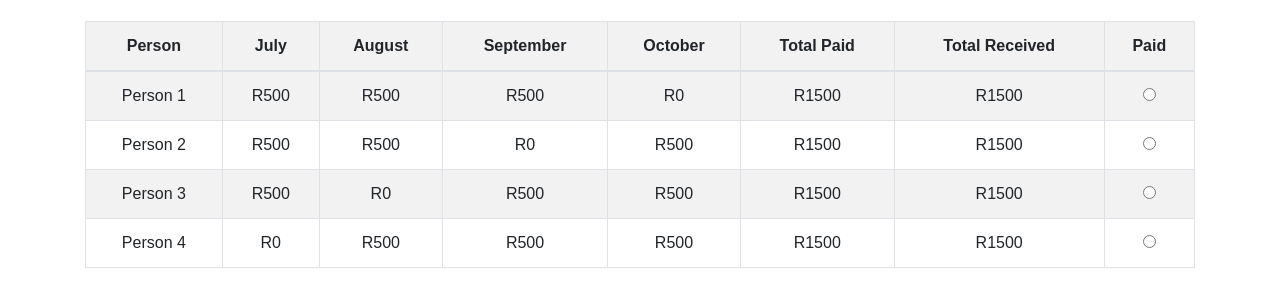
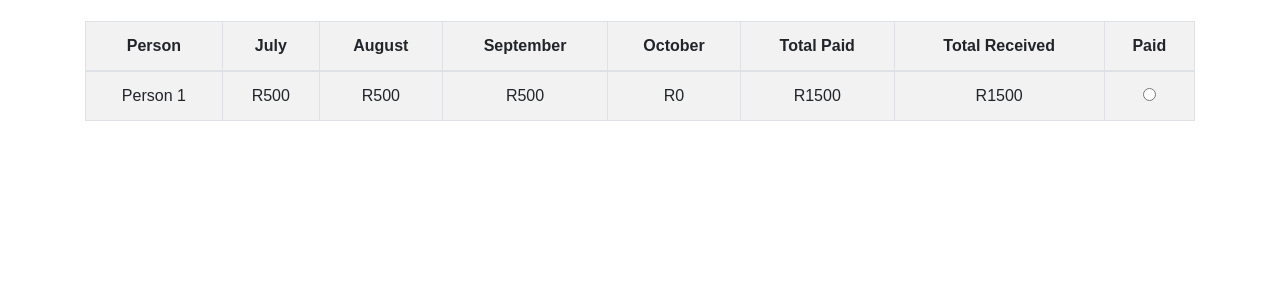
Before and after one commit to blxckpearl/payments-Table, a plain HTML site: page index.html in a window 1280 px wide. Shown: the part 75-382 px from the top of the page. Drawn offline with nearby package versions, Linux system fonts and the light colour scheme.

Commit message:
Update index.html

```diff
--- a/index.html
+++ b/index.html
@@ -34,39 +34,12 @@
                     <td class="total-received">R0</td>
                     <td><input type="radio" name="paidPerson" data-person="1"></td>
                 </tr>
-                <tr>
-                    <td>Person 2</td>
-                    <td class="amount" data-month="July">R500</td>
-                    <td class="amount" data-month="August">R500</td>
-                    <td class="amount" data-month="September">R1500</td>
-                    <td class="amount" data-month="October">R500</td>
-                    <td class="total-paid">R0</td>
-                    <td class="total-received">R0</td>
-                    <td><input type="radio" name="paidPerson" data-person="2"></td>
-                </tr>
-                <tr>
-                    <td>Person 3</td>
-                    <td class="amount" data-month="July">R500</td>
-                    <td class="amount" data-month="August">R1500</td>
-                    <td class="amount" data-month="September">R500</td>
-                    <td class="amount" data-month="October">R500</td>
-                    <td class="total-paid">R0</td>
-                    <td class="total-received">R0</td>
-                    <td><input type="radio" name="paidPerson" data-person="3"></td>
-                </tr>
-                <tr>
-                    <td>Person 4</td>
-                    <td class="amount" data-month="July">R1500</td>
-                    <td class="amount" data-month="August">R500</td>
-                    <td class="amount" data-month="September">R500</td>
-                    <td class="amount" data-month="October">R500</td>
-                    <td class="total-paid">R0</td>
-                    <td class="total-received">R0</td>
-                    <td><input type="radio" name="paidPerson" data-person="4"></td>
-                </tr>
+                <!-- Additional rows for other people -->
             </tbody>
         </table>
     </div>
+
+    <!-- Scripts -->
     <script src="https://code.jquery.com/jquery-3.5.1.slim.min.js"></script>
     <script src="https://cdn.jsdelivr.net/npm/@popperjs/core@2.5.3/dist/umd/popper.min.js"></script>
     <script src="https://stackpath.bootstrapcdn.com/bootstrap/4.5.2/js/bootstrap.min.js"></script>
```
